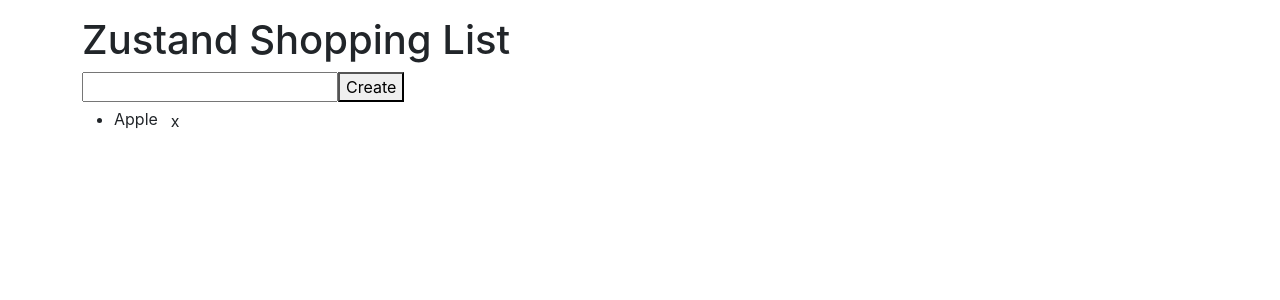
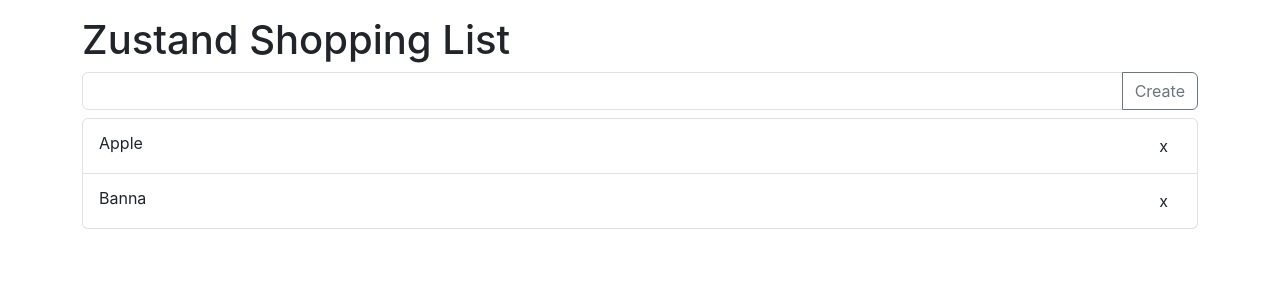
Before and after one commit to dotku/apollo-full-stack, a React (Create React App) app: page /#/zustand-shopping-list in a window 1280 px wide. Shown: the top 300 px of the page. Built offline with nearby package versions, Linux system fonts and the light colour scheme.

Commit message:
UI clean up

```diff
--- a/src/page/zustand-shopping-list/index.tsx
+++ b/src/page/zustand-shopping-list/index.tsx
@@ -14,6 +14,10 @@
     {
       id: nanoid(),
       content: "Apple",
+    },
+    {
+      id: nanoid(),
+      content: "Banna",
     },
   ],
   createShoppingItem: (content?: string) => {
@@ -37,19 +41,22 @@
   },
 }));
 
-function ZustandShoppingList() {
+function ZustandShoppingList({ className }: { className: string }) {
   const shoppingItems = useStore((state: StateType) => state.shoppingItems);
   const deleteShoppingItem = useStore(
     (state: StateType) => state.deleteShoppingItem
   );
 
   return (
-    <div>
+    <div className={className}>
       {shoppingItems.length ? (
-        <ul>
+        <ul className="list-group">
           {shoppingItems.map((item, idx) => (
-            <li key={idx} className="lh-lg">
-              {item.content}
+            <li
+              key={idx}
+              className="list-group-item d-flex justify-content-between"
+            >
+              <div className="lh-lg">{item.content}</div>
               <button
                 className="btn "
                 onClick={() => deleteShoppingItem(item.id)}
@@ -75,16 +82,18 @@
   const handleItemCreate = (e: FormEvent<HTMLFormElement>) => {
     e.preventDefault();
     addShoppingItem(inputRef.current?.value);
-    // inputRef.current = "";
+    if (inputRef.current) {
+      inputRef.current.value = "";
+    }
   };
 
   return (
-    <>
-      <form onSubmit={handleItemCreate}>
-        <input ref={inputRef} />
-        <button type="submit">Create</button>
-      </form>
-    </>
+    <form onSubmit={handleItemCreate} className="input-group">
+      <input ref={inputRef} className="form-control" />
+      <button className="btn btn-outline-secondary" type="submit">
+        Create
+      </button>
+    </form>
   );
 }
 
@@ -93,7 +102,7 @@
     <div className="container">
       <h1 className="pt-3">Zustand Shopping List</h1>
       <ZustandController />
-      <ZustandShoppingList />
+      <ZustandShoppingList className="mt-2" />
     </div>
   );
 }
```
